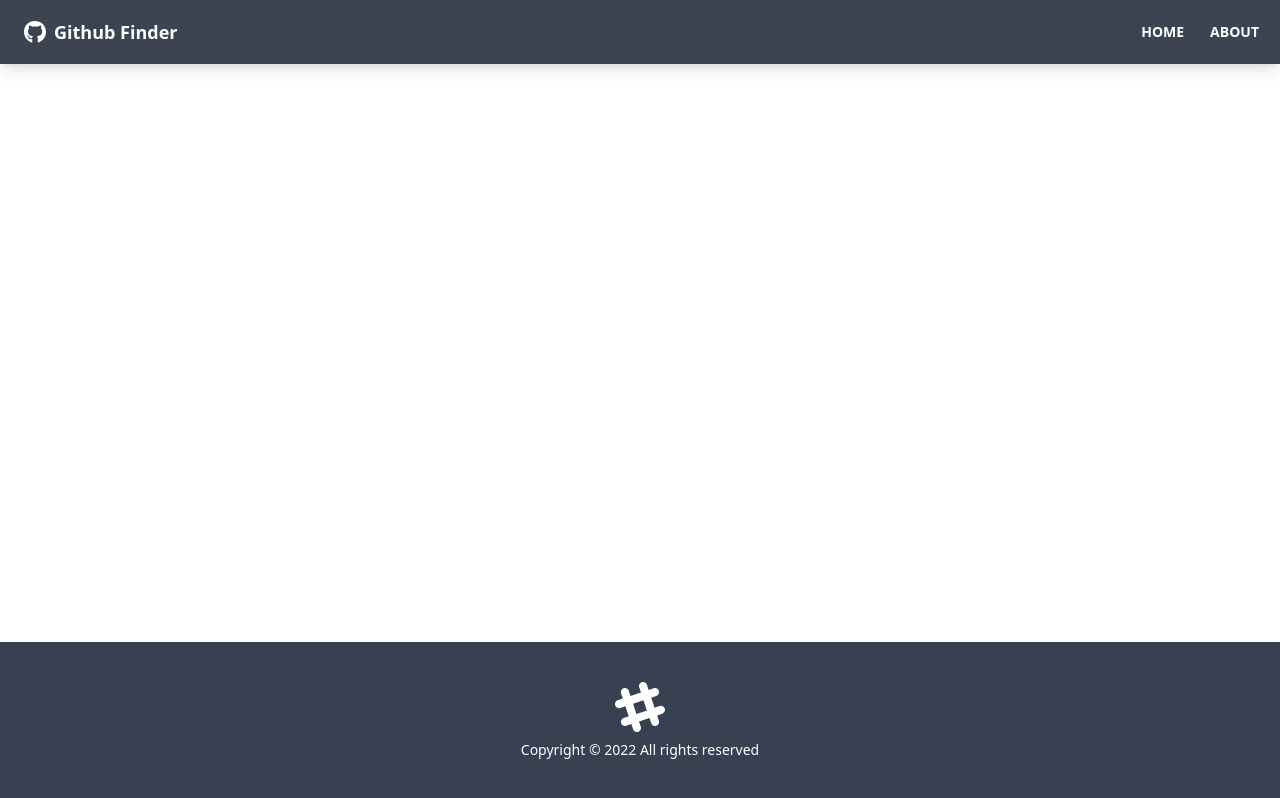
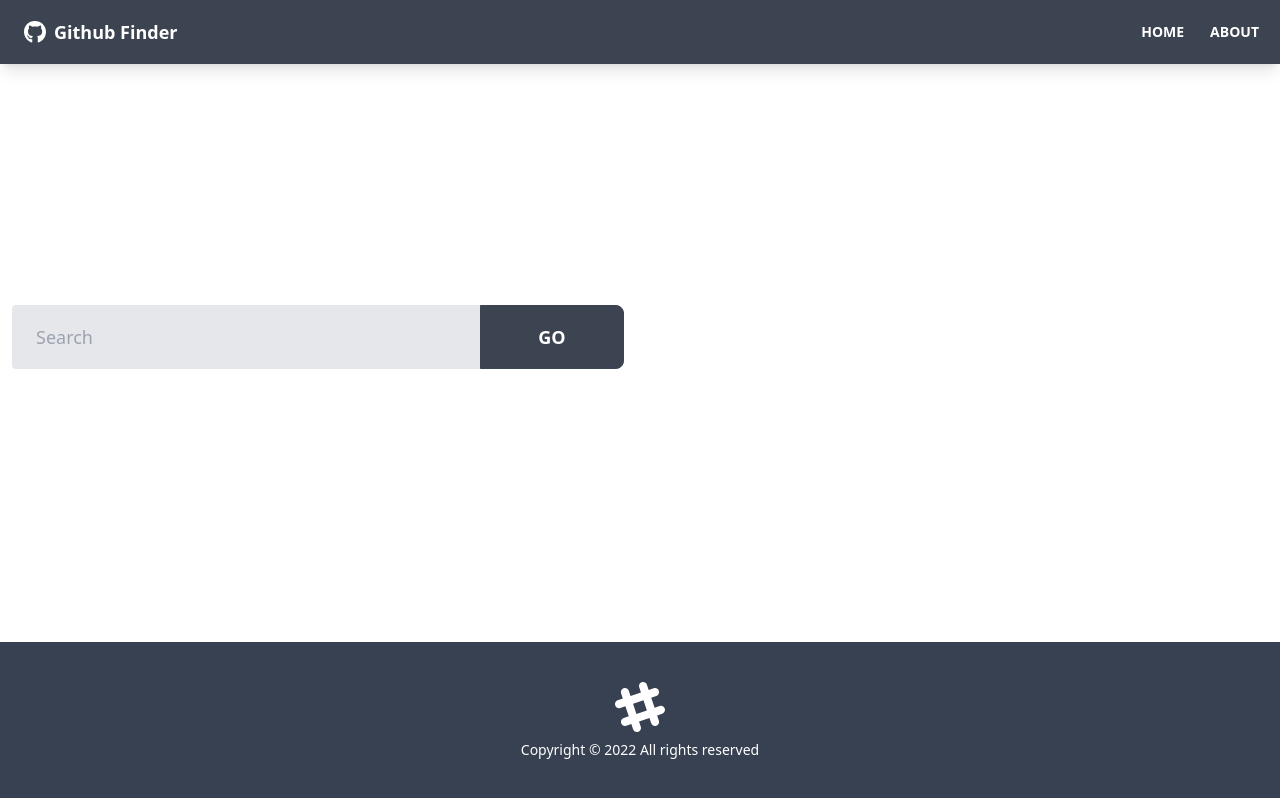
Before and after one commit to K4ATO/github-finder, a React (Create React App) app: page / in a window 1280 px wide. Built offline with nearby package versions, Linux system fonts and the light colour scheme.

Commit message:
add userSearch for the home page

```diff
--- a/src/Pages/Home.jsx
+++ b/src/Pages/Home.jsx
@@ -1,8 +1,10 @@
 import React from "react";
 import UserResults from "../components/Users/UserResults";
+import UserSearch from "../components/Users/UserSearch";
 const Home = () => {
   return (
     <>
+      <UserSearch />
       <UserResults />
     </>
   );
```
